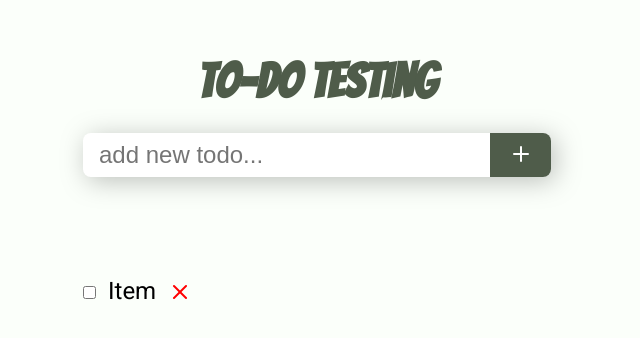
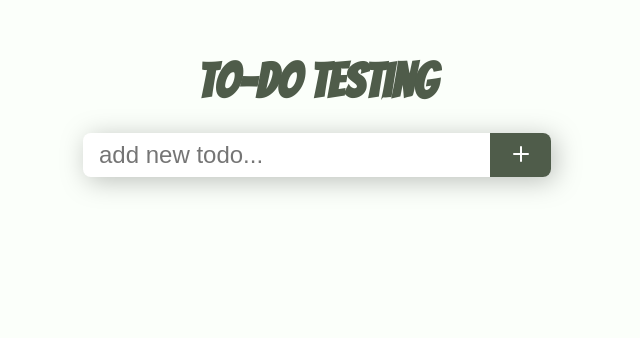
Before and after one commit to kmedeksaite/cypress-training, a React (Create React App) app: page / in a window 1280 px wide. Shown: the part 104-442 px from the top of the page, without its empty margins (323-963 px from the left). Built offline with nearby package versions, Linux system fonts and the light colour scheme.

Commit message:
implement add and delete features

```diff
--- a/src/App.js
+++ b/src/App.js
@@ -1,3 +1,4 @@
+import { useState, useEffect } from 'react';
 import { FiPlus } from 'react-icons/fi';
 
 import TodoInput from './components/TodoItem';
@@ -5,16 +6,57 @@ import TodoInput from './components/TodoItem';
 import './App.css';
 
 function App() {
+  const [newItem, setNewItem] = useState('');
+  const [todos, setTodos] = useState(() => {
+    const storedTodos = localStorage.getItem('@todo-testing:todos');
+
+    if (storedTodos) return JSON.parse(storedTodos);
+
+    return [];
+  });
+
+  useEffect(() => {
+    localStorage.setItem('@todo-testing:todos', JSON.stringify(todos));
+  }, [todos]);
+
+  function handleAddTodo(event) {
+    event.preventDefault();
+
+    if (!newItem) {
+      alert('Please, enter a todo item.');
+      return;
+    }
+
+    setTodos([...todos, newItem]);
+    setNewItem('');
+  }
+
+  function deleteItem(itemId) {
+    const allTodos = [...todos].filter((_, index) => index !== itemId);
+
+    setTodos([...allTodos]);
+  }
+
   return (
     <div className="app">
       <h1>To-do Testing</h1>
 
-      <form>
-        <input type="text" name="add-todo" id="add-todo" placeholder="add new todo..." />
+      <form onSubmit={handleAddTodo}>
+        <input
+          type="text"
+          name="add-todo"
+          id="add-todo"
+          placeholder="add new todo..."
+          value={newItem}
+          onChange={e => setNewItem(e.target.value)}
+        />
         <button type="submit"><FiPlus /></button>
       </form>
 
-      <TodoInput />
+
+      {todos.map((item, index) => (
+        <TodoInput itemDescription={item} itemId={index} onDelete={deleteItem} />
+      ))}
     </div>
   )
 }
--- a/src/components/TodoItem/index.js
+++ b/src/components/TodoItem/index.js
@@ -1,13 +1,26 @@
+import { useState } from 'react';
 import { FiX } from 'react-icons/fi';
 
 import './style.css';
 
-function TodoItem() {
+function TodoItem({ onDelete, itemId, itemDescription}) {
+  const [isChecked, setIsChecked] = useState(false);
+
+  function handleBoxClick() {
+    const toggledValue = !isChecked;
+
+    setIsChecked(toggledValue);
+  }
+
+  function handleDelete() {
+    onDelete(itemId)
+  }
+
   return (
     <div className="todo-item">
-      <input type="checkbox" name="item" id="item"/>
-      <label htmlFor="item">Item</label>
-      <button><FiX /></button>
+      <input type="checkbox" name={itemId} id={itemId} checked={isChecked} onClick={handleBoxClick} />
+      <label htmlFor={itemId} className={isChecked ? 'striked' : ''}>{itemDescription}</label>
+      <button onClick={handleDelete}><FiX /></button>
     </div>
   )
 }
--- a/src/components/TodoItem/style.css
+++ b/src/components/TodoItem/style.css
@@ -27,3 +27,7 @@
 .todo-item button:active {
   transform: scale(.9);
 }
+
+.striked {
+  text-decoration: line-through;
+}
```
